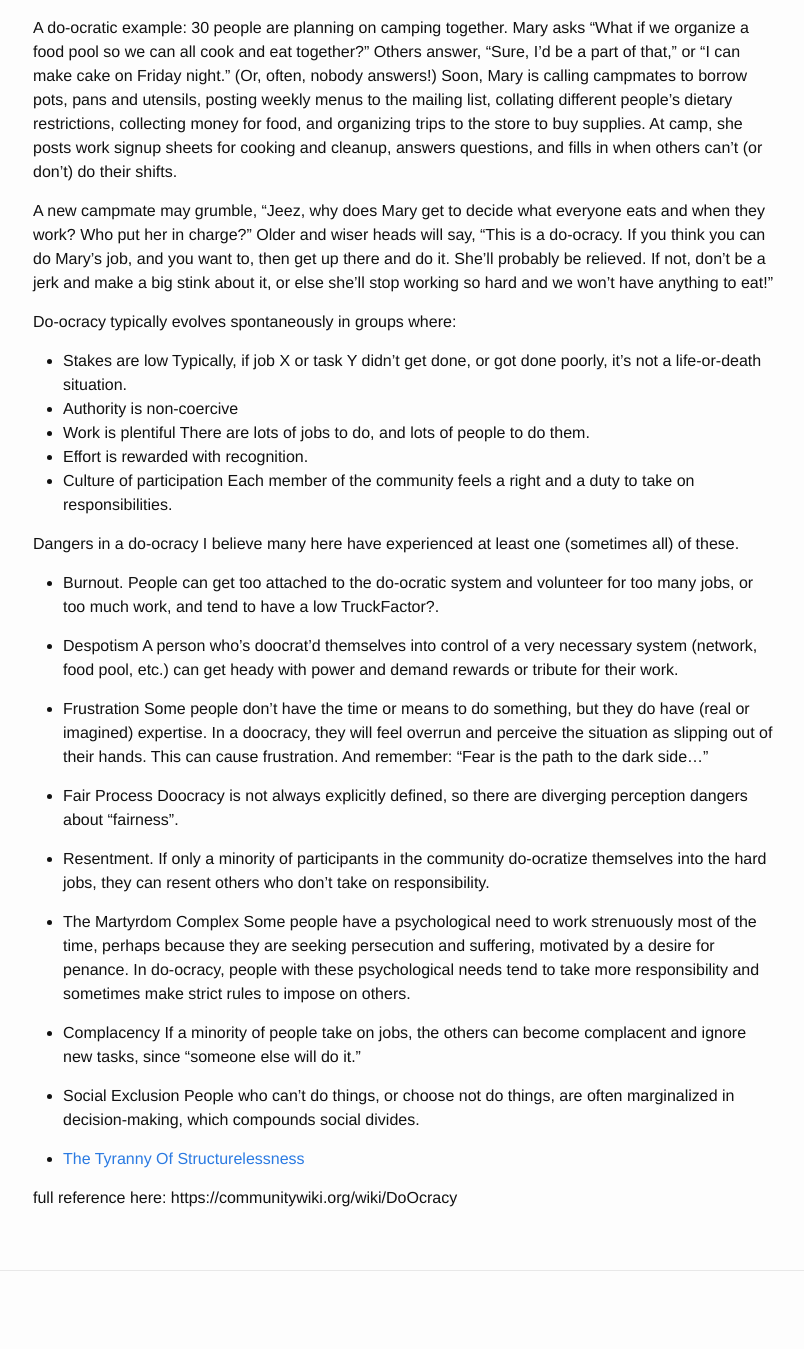
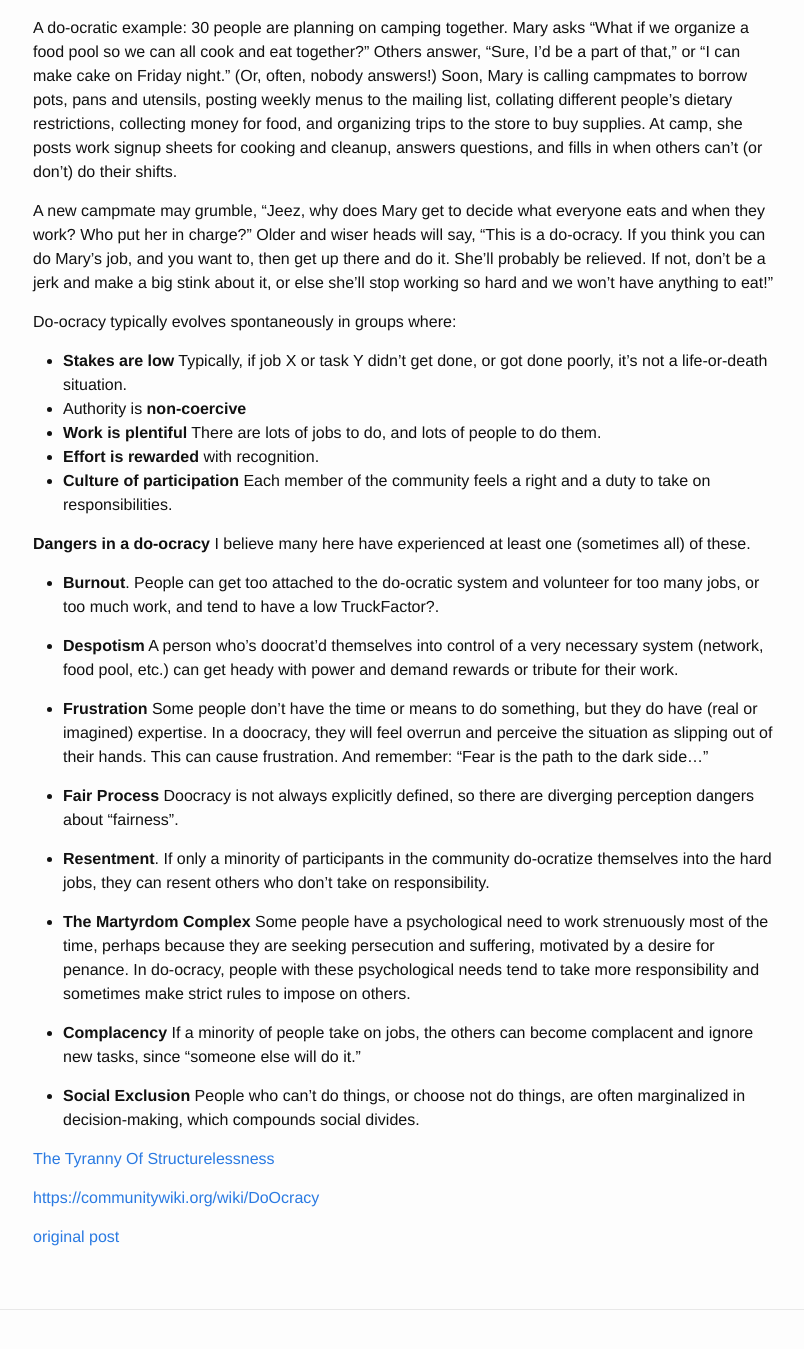
Before and after one commit to roclar/roclar.github.io, a Jekyll site: the page built from ingressDoocracy.md, in a window 1280 px wide and 1400 px high, scrolled down 226 px. Shown: the top 1349 px of the window, without its empty margins (237-1041 px from the left). Built offline with Jekyll 4.4.1, drawn with Linux system fonts in a browser that asks for light colours.

Commit message:
Formatting and added original source

```diff
--- a/ingressDoocracy.md
+++ b/ingressDoocracy.md
@@ -4,7 +4,7 @@ title: Ingress Doocracy
 weight: 5
 ---
 
-We are a do-ocracy
+**We are a do-ocracy**
 
 I've borrowed this from somewhere else (source at the bottom) but this basically sums it up-
 
@@ -14,32 +14,33 @@ A new campmate may grumble, “Jeez, why does Mary get to decide what everyone e
 
 Do-ocracy typically evolves spontaneously in groups where:
 
- - Stakes are low Typically, if job X or task Y didn’t get done, or got done poorly, it’s not a life-or-death situation.
- - Authority is non-coercive
- - Work is plentiful There are lots of jobs to do, and lots of people to do them.
- - Effort is rewarded with recognition.
- - Culture of participation Each member of the community feels a right and a duty to take on responsibilities.
+ - **Stakes are low** Typically, if job X or task Y didn’t get done, or got done poorly, it’s not a life-or-death situation.
+ - Authority is **non-coercive**
+ - **Work is plentiful** There are lots of jobs to do, and lots of people to do them.
+ - **Effort is rewarded** with recognition.
+ - **Culture of participation** Each member of the community feels a right and a duty to take on responsibilities.
 
-Dangers in a do-ocracy
+**Dangers in a do-ocracy**
 I believe many here have experienced at least one (sometimes all) of these.
 
- - Burnout. People can get too attached to the do-ocratic system and volunteer for too many jobs, or too much work, and tend to have a low TruckFactor?.
+ - **Burnout**. People can get too attached to the do-ocratic system and volunteer for too many jobs, or too much work, and tend to have a low TruckFactor?.
 
- - Despotism A person who’s doocrat’d themselves into control of a very necessary system (network, food pool, etc.) can get heady with power and demand rewards or tribute for their work.
+ - **Despotism** A person who’s doocrat’d themselves into control of a very necessary system (network, food pool, etc.) can get heady with power and demand rewards or tribute for their work.
 
- - Frustration Some people don’t have the time or means to do something, but they do have (real or imagined) expertise. In a doocracy, they will feel overrun and perceive the situation as slipping out of their hands. This can cause frustration. And remember: “Fear is the path to the dark side…”
+ - **Frustration** Some people don’t have the time or means to do something, but they do have (real or imagined) expertise. In a doocracy, they will feel overrun and perceive the situation as slipping out of their hands. This can cause frustration. And remember: “Fear is the path to the dark side…”
 
- - Fair Process Doocracy is not always explicitly defined, so there are diverging perception dangers about “fairness”.
+ - **Fair Process** Doocracy is not always explicitly defined, so there are diverging perception dangers about “fairness”.
 
- - Resentment. If only a minority of participants in the community do-ocratize themselves into the hard jobs, they can resent others who don’t take on responsibility.
+ - **Resentment**. If only a minority of participants in the community do-ocratize themselves into the hard jobs, they can resent others who don’t take on responsibility.
 
- - The Martyrdom Complex Some people have a psychological need to work strenuously most of the time, perhaps because they are seeking persecution and suffering, motivated by a desire for penance. In do-ocracy, people with these psychological needs tend to take more responsibility and sometimes make strict rules to impose on others.
+ - **The Martyrdom Complex** Some people have a psychological need to work strenuously most of the time, perhaps because they are seeking persecution and suffering, motivated by a desire for penance. In do-ocracy, people with these psychological needs tend to take more responsibility and sometimes make strict rules to impose on others.
 
- - Complacency If a minority of people take on jobs, the others can become complacent and ignore new tasks, since “someone else will do it.”
+ - **Complacency** If a minority of people take on jobs, the others can become complacent and ignore new tasks, since “someone else will do it.”
 
- - Social Exclusion People who can’t do things, or choose not do things, are often marginalized in decision-making, which compounds social divides.
+ - **Social Exclusion** People who can’t do things, or choose not do things, are often marginalized in decision-making, which compounds social divides.
 
- - [The Tyranny Of Structurelessness](https://www.jofreeman.com/joreen/tyranny.htm)
+[The Tyranny Of Structurelessness](https://www.jofreeman.com/joreen/tyranny.htm)
 
-full reference here:
-https://communitywiki.org/wiki/DoOcracy
+[https://communitywiki.org/wiki/DoOcracy](https://communitywiki.org/wiki/DoOcracy)
+
+[original post](https://plus.google.com/+WilliamJohnson/posts/csCw7ViF5vD)
```
